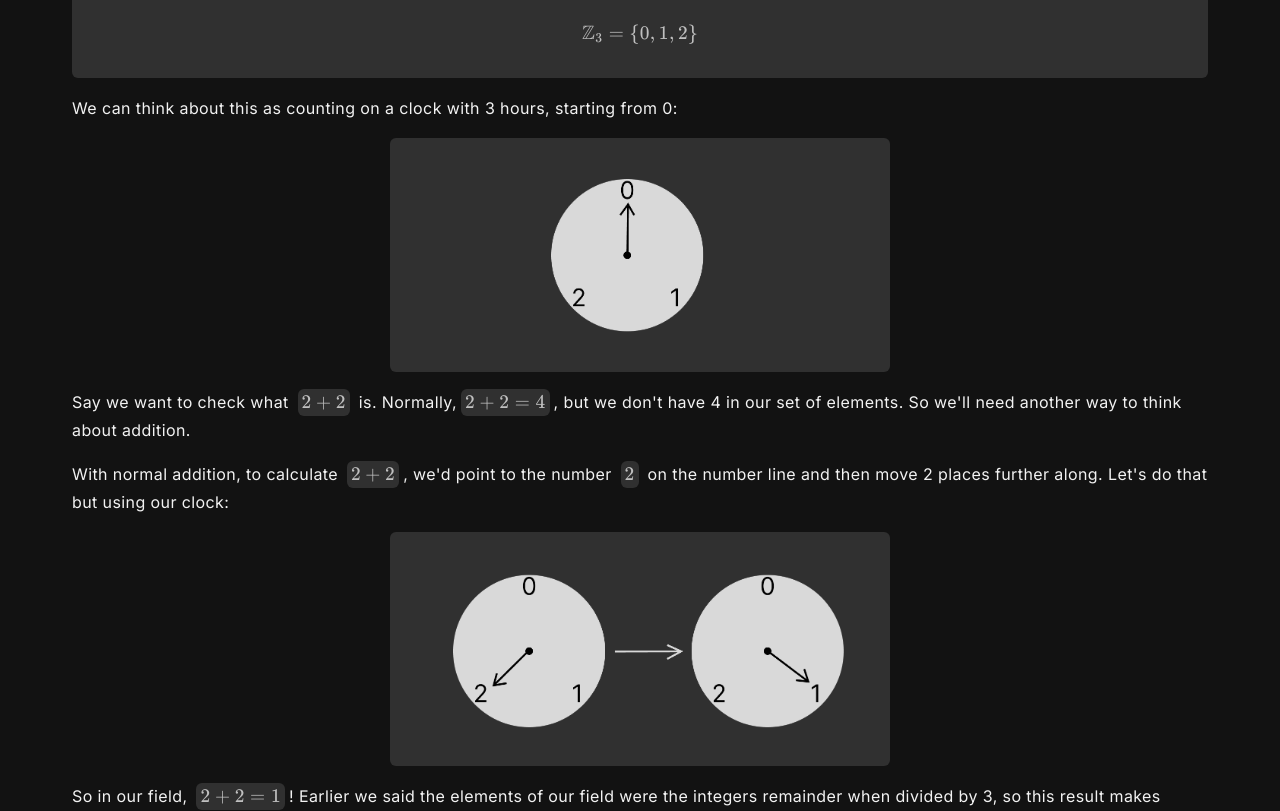
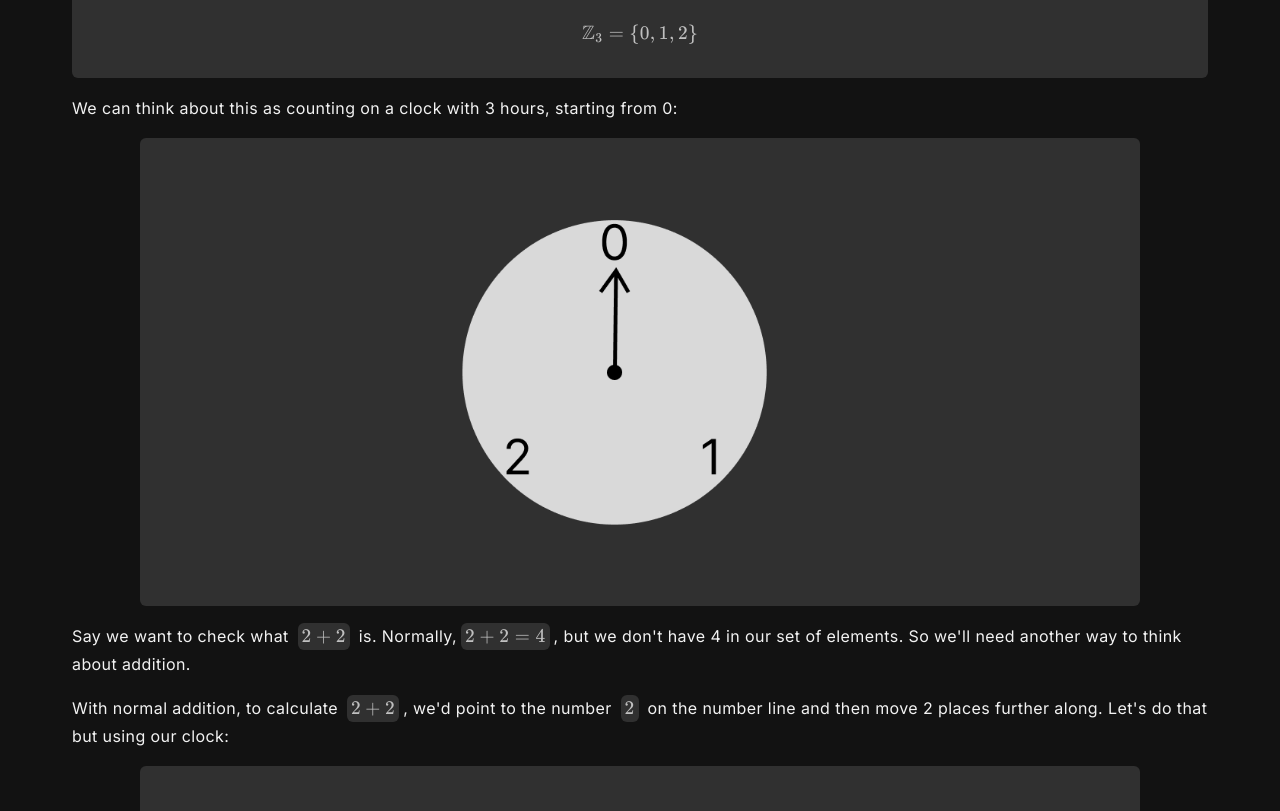
Before and after one commit to DazKins/qcfundamentals, a Next.js app: page /chapter/mathematical-foundations/article/fields in a window 1280 px wide. Shown: the part 2220-3031 px from the top of the page. Built offline with nearby package versions, Linux system fonts and the light colour scheme.

Commit message:
Add separate article image component

```diff
--- a/src/app/chapter/mathematical-foundations/article/fields/page.tsx
+++ b/src/app/chapter/mathematical-foundations/article/fields/page.tsx
@@ -5,6 +5,7 @@ import MathBlock from "@/components/mathBlock";
 import Image from "next/image";
 import Table from "@/components/table";
 import Exercise from "@/components/exercise";
+import ArticleImage from "@/components/articleImage";
 
 const CHAPTER_ID = "mathematical-foundations";
 const ARTICLE_ID = "fields";
@@ -112,15 +113,7 @@ const Page = () => {
         We can think about this as counting on a clock with 3 hours, starting
         from 0:
       </p>
-      <div className="w-full flex justify-center">
-        <Image
-          src="/article/fields/mod-3.png"
-          width={500}
-          height={500}
-          alt={"clock with 3 hours"}
-          className="rounded-default overflow-hidden"
-        />
-      </div>
+      <ArticleImage src="/article/fields/mod-3.png" alt="" />
       <p>
         Say we want to check what <InlineMathBlock latex="2 + 2" /> is.
         Normally,
@@ -133,15 +126,7 @@ const Page = () => {
         number line and then move 2 places further along. Let&apos;s do that but
         using our clock:
       </p>
-      <div className="w-full flex justify-center">
-        <Image
-          src="/article/fields/mod-3-2+2.png"
-          width={500}
-          height={500}
-          alt={"clock with 3 hours"}
-          className="rounded-default overflow-hidden"
-        />
-      </div>
+      <ArticleImage src="/article/fields/mod-3-2+2.png" alt="" />
       <p>
         So in our field, <InlineMathBlock latex="2 + 2 = 1" />! Earlier we said
         the elements of our field were the integers remainder when divided by 3,
--- a/src/app/chapter/mathematical-foundations/article/groups/page.tsx
+++ b/src/app/chapter/mathematical-foundations/article/groups/page.tsx
@@ -6,6 +6,7 @@ import Table from "@/components/table";
 import Image from "next/image";
 import { addKeysToArray2 } from "@/util/key";
 import Exercise from "@/components/exercise";
+import ArticleImage from "@/components/articleImage";
 
 const CHAPTER_ID = "mathematical-foundations";
 const ARTICLE_ID = "groups";
@@ -39,15 +40,7 @@ const Page = () => {
         any specific rotation or reflection of the triangle can be represented
         by a permutation of these vertices. Here&apos;s how that works:
       </p>
-      <div className="w-full flex justify-center">
-        <Image
-          src={"/article/groups/triangle-group-rotation.png"}
-          width={1000}
-          height={400}
-          alt=""
-          className=" rounded-default overflow-hidden"
-        />
-      </div>
+      <ArticleImage src="/article/groups/triangle-group-rotation.png" alt="" />
       <p>
         As you can see as we rotate the triangle we can represent its state by
         the permutation of the vertices. Rotating the triangle changes the
@@ -58,15 +51,7 @@ const Page = () => {
         the vertical axis. We can see this operator as well with the
         permutations:
       </p>
-      <div className="w-full flex justify-center">
-        <Image
-          src={"/article/groups/triangle-group-flip.png"}
-          width={800}
-          height={400}
-          alt=""
-          className=" rounded-default overflow-hidden"
-        />
-      </div>
+      <ArticleImage src="/article/groups/triangle-group-flip.png" alt="" />
       <p>
         Now that we&apos;ve got a visual intuition let&apos;s formalise this in
         mathematical terms.
@@ -252,8 +237,8 @@ const Page = () => {
       <p>Or have you...?</p>
       <p>
         There are actually a few rules that must be followed in order for it to
-        be a group. We can&apos;t just enter any values we want into the table. For
-        example a group of 3 elements table where the operation{" "}
+        be a group. We can&apos;t just enter any values we want into the table.
+        For example a group of 3 elements table where the operation{" "}
         <InlineMathBlock latex="\circ" /> sends every value to{" "}
         <InlineMathBlock latex="e" /> (the identity) is not a valid group.
       </p>
--- a/src/app/chapter/qubits-and-gates/article/qubits/page.tsx
+++ b/src/app/chapter/qubits-and-gates/article/qubits/page.tsx
@@ -2,9 +2,9 @@ import { getArticlePageMetadata } from "@/course/courseStructure";
 import Article from "@/components/article";
 import InlineMathBlock from "@/components/inlineMathBlock";
 import MathBlock from "@/components/mathBlock";
-import Table from "@/components/table";
 import Image from "next/image";
 import Exercise from "@/components/exercise";
+import ArticleImage from "@/components/articleImage";
 
 const CHAPTER_ID = "qubits-and-gates";
 const ARTICLE_ID = "qubits";
@@ -72,9 +72,8 @@ const Page = () => {
         space.
       </p>
       <p>
-        When we observe (or measure) a qubit in the
-        computational basis, we will get either{" "}
-        <InlineMathBlock latex="\ket{0}" /> or{" "}
+        When we observe (or measure) a qubit in the computational basis, we will
+        get either <InlineMathBlock latex="\ket{0}" /> or{" "}
         <InlineMathBlock latex="\ket{1}" />. Not both, or none, we will always
         get one of the two. This phenonmenon is called collapse and represents
         how a quantum system breaks superposition when a system is observed.
@@ -220,15 +219,7 @@ const Page = () => {
         <InlineMathBlock latex="0 \leq \theta \leq \pi" /> and{" "}
         <InlineMathBlock latex="0 \leq \phi < 2\pi " />.
       </p>
-      <div className="w-full flex justify-center">
-        <Image
-          src={"/article/qubits/blochangles.png"}
-          width={1000}
-          height={400}
-          alt=""
-          className=" rounded-default overflow-hidden"
-        />
-      </div>
+      <ArticleImage src="/article/qubits/blochangles.png" alt="" />
       <p>
         The actual position of the qubit on the bloch sphere will be called the
         bloch vector and with a little trigonometry, we find it is given by:
@@ -422,9 +413,9 @@ const Page = () => {
             <p>
               One thing we haven&apos;t seen yet are states with non{" "}
               <InlineMathBlock latex="\frac{1}{2}" /> measurement probabilities.
-              We can intuit from our observations so far that
-              the probability of measuring a given state from another state is
-              proportional to the distance between them on the sphere.
+              We can intuit from our observations so far that the probability of
+              measuring a given state from another state is proportional to the
+              distance between them on the sphere.
             </p>
             <p>
               So we will find that a state halfway between{" "}
--- a/src/app/chapter/qubits-and-gates/article/single-qubit-gates/page.tsx
+++ b/src/app/chapter/qubits-and-gates/article/single-qubit-gates/page.tsx
@@ -5,6 +5,7 @@ import MathBlock from "@/components/mathBlock";
 import Exercise from "@/components/exercise";
 import Table from "@/components/table";
 import Image from "next/image";
+import ArticleImage from "@/components/articleImage";
 
 const CHAPTER_ID = "qubits-and-gates";
 const ARTICLE_ID = "single-qubit-gates";
@@ -52,25 +53,9 @@ const Page = () => {
         gate that can be used in a circuit diagram. The{" "}
         <InlineMathBlock latex="\textmd{NOT}" /> gate is represented as:
       </p>
-      <div className="w-full flex justify-center">
-        <Image
-          src={"/article/single-qubit-gates/not.png"}
-          width={1000}
-          height={400}
-          alt=""
-          className="rounded-default overflow-hidden"
-        />
-      </div>
+      <ArticleImage src="/article/single-qubit-gates/not.png" alt="" />
       <p>From this one gate we can build a very simple circuit such as:</p>
-      <div className="w-full flex justify-center">
-        <Image
-          src={"/article/single-qubit-gates/2xnot.png"}
-          width={1000}
-          height={400}
-          alt=""
-          className="rounded-default overflow-hidden"
-        />
-      </div>
+      <ArticleImage src="/article/single-qubit-gates/2xnot.png" alt="" />
       <p>
         In circuit diagrams like this we can think of the bits as
         &quot;flowing&quot; from left to right. So in the above circuit we would
@@ -121,15 +106,10 @@ const Page = () => {
         way we represent classical gates. For example a circuit where we apply
         the X gate followed by a Z gate would look like:
       </p>
-      <div className="w-full flex justify-center">
-        <Image
-          src={"/article/single-qubit-gates/quant-circuit.png"}
-          width={1000}
-          height={400}
-          alt=""
-          className=" rounded-default overflow-hidden"
-        />
-      </div>
+      <ArticleImage
+        src="/article/single-qubit-gates/quant-circuit.png"
+        alt=""
+      />
       <p>
         Note that quantum circuits can be a bit confusing since the mathematical
         definition of this circuit is <InlineMathBlock latex="ZX\ket{\psi}" />{" "}
--- /dev/null
+++ b/src/components/articleImage.tsx
@@ -0,0 +1,22 @@
+import Image from "next/image";
+
+type Props = {
+  src: string;
+  alt: string;
+};
+
+const ArticleImage = ({src, alt}: Props) => {
+  return (
+    <div className="w-full flex justify-center">
+      <Image
+        src={src}
+        width={1000}
+        height={400}
+        alt={alt}
+        className="rounded-default overflow-hidden"
+      />
+    </div>
+  );
+};
+
+export default ArticleImage;
```
